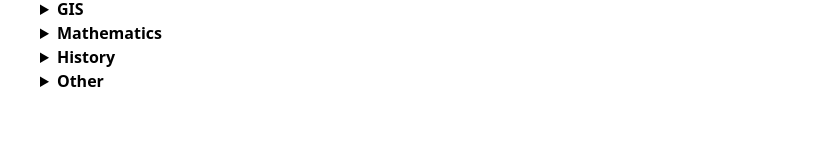
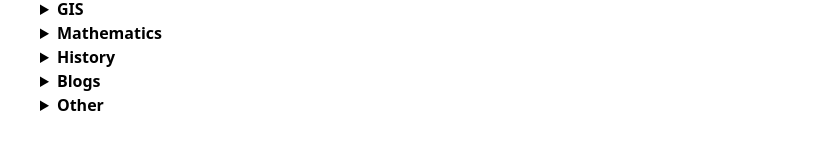
Before and after one commit to leoalho/leoalho.github.io, a Next.js app: page /links in a window 1280 px wide. Shown: the part 161-310 px from the top of the page, without its empty margins (224-1055 px from the left). Built offline with nearby package versions, Linux system fonts and the light colour scheme.

Commit message:
Update links.tsx

```diff
--- a/src/pages/links.tsx
+++ b/src/pages/links.tsx
@@ -11,6 +11,7 @@ const Links = (props: any) => {
     { name: "GIS", slug: "gis" },
     { name: "Mathematics", slug: "math" },
     { name: "History", slug: "history" },
+    { name: "Blogs", slug: "blog" },
     { name: "Other", slug: "other" },
   ];
 
```
